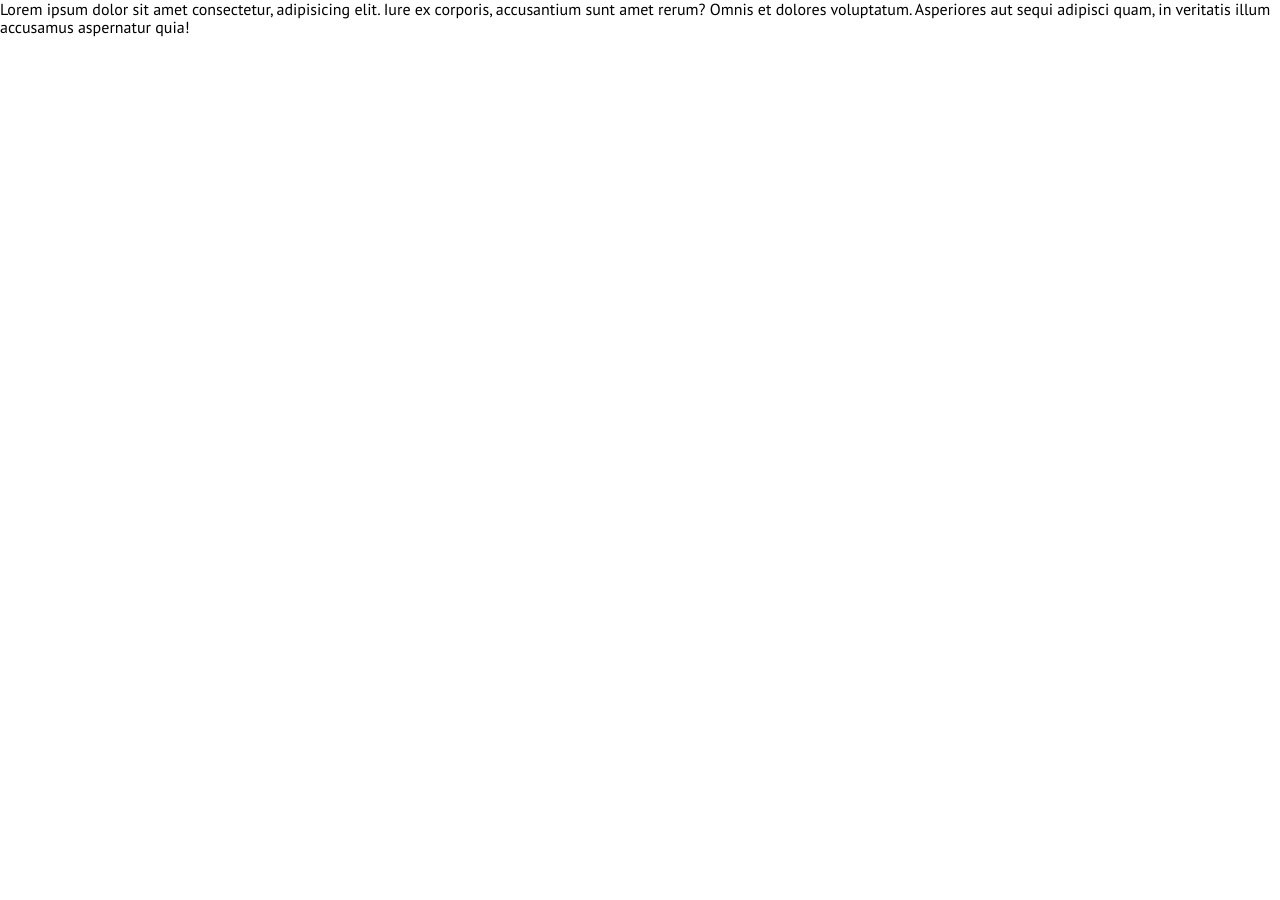
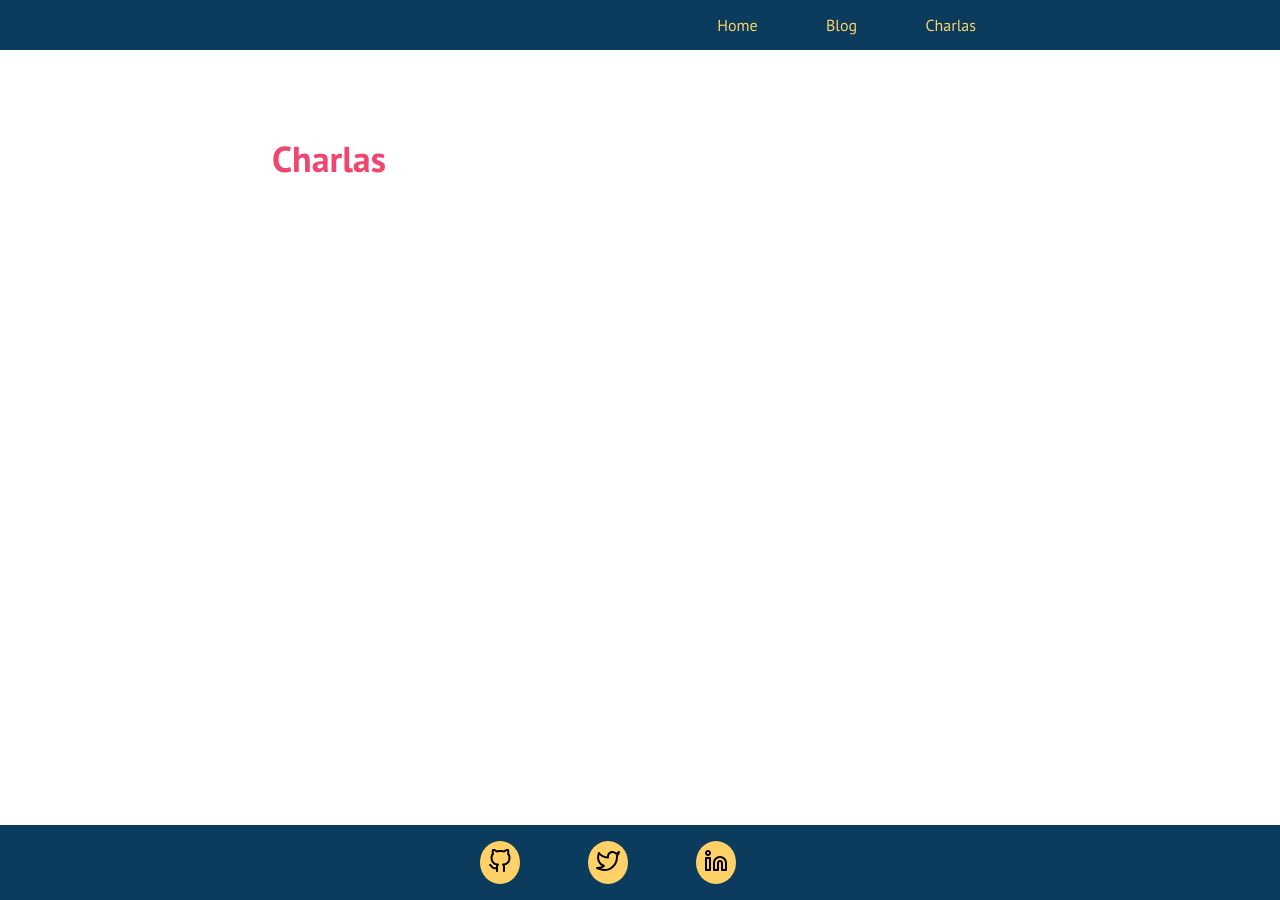
Before and after one commit to carlast22/carlast22.github.io, a Jekyll site: the page built from charlas/index.html, in a window 1280 px wide. Built offline with Jekyll 4.4.1, drawn with Linux system fonts in a browser that asks for light colours.

Commit message:
Adds structure for 'Charlas' section

```diff
--- /dev/null
+++ b/_layouts/charlas.html
@@ -0,0 +1,12 @@
+<!DOCTYPE html>
+<html lang="en-us">
+  {% include head.html %}
+
+  <body>
+    <main class="flex flex-column min-vh-100">
+      {% include header.html %}
+      <section class="flex-auto ph7-ns ph0-m pv2">{{content}}</section>
+      {% include footer.html %}
+    </main>
+  </body>
+</html>
--- a/charlas/index.html
+++ b/charlas/index.html
@@ -1,8 +1,8 @@
 ---
-layout: default
+layout: charlas
 title: Charlas
 ---
 
-<div>
-  Lorem ipsum dolor sit amet consectetur, adipisicing elit. Iure ex corporis, accusantium sunt amet rerum? Omnis et dolores voluptatum. Asperiores aut sequi adipisci quam, in veritatis illum accusamus aspernatur quia!
+<div class="mv5">
+  <h1 class="f2 pa3 mw7 center theme-pink ">Charlas</h1>
 </div>
```
